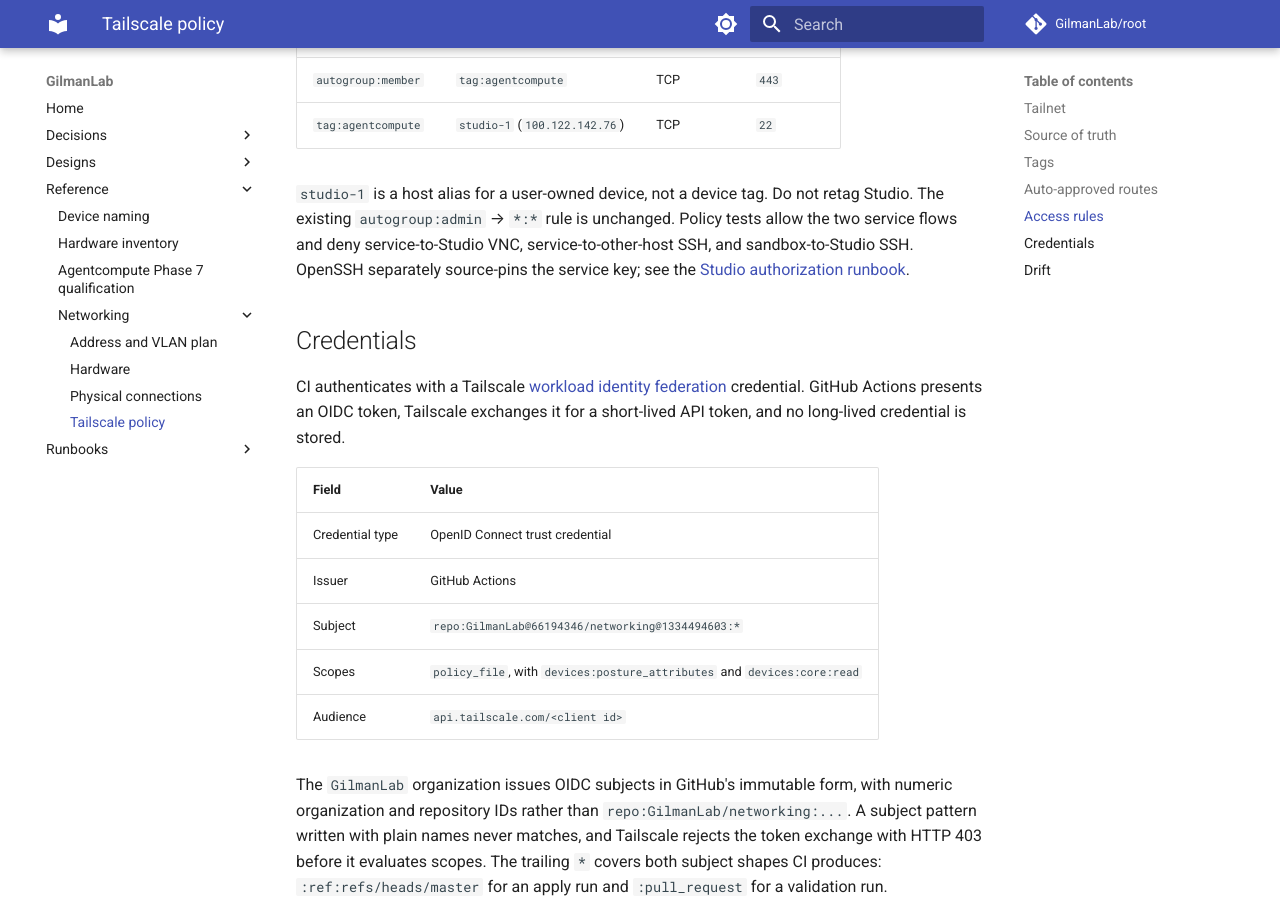
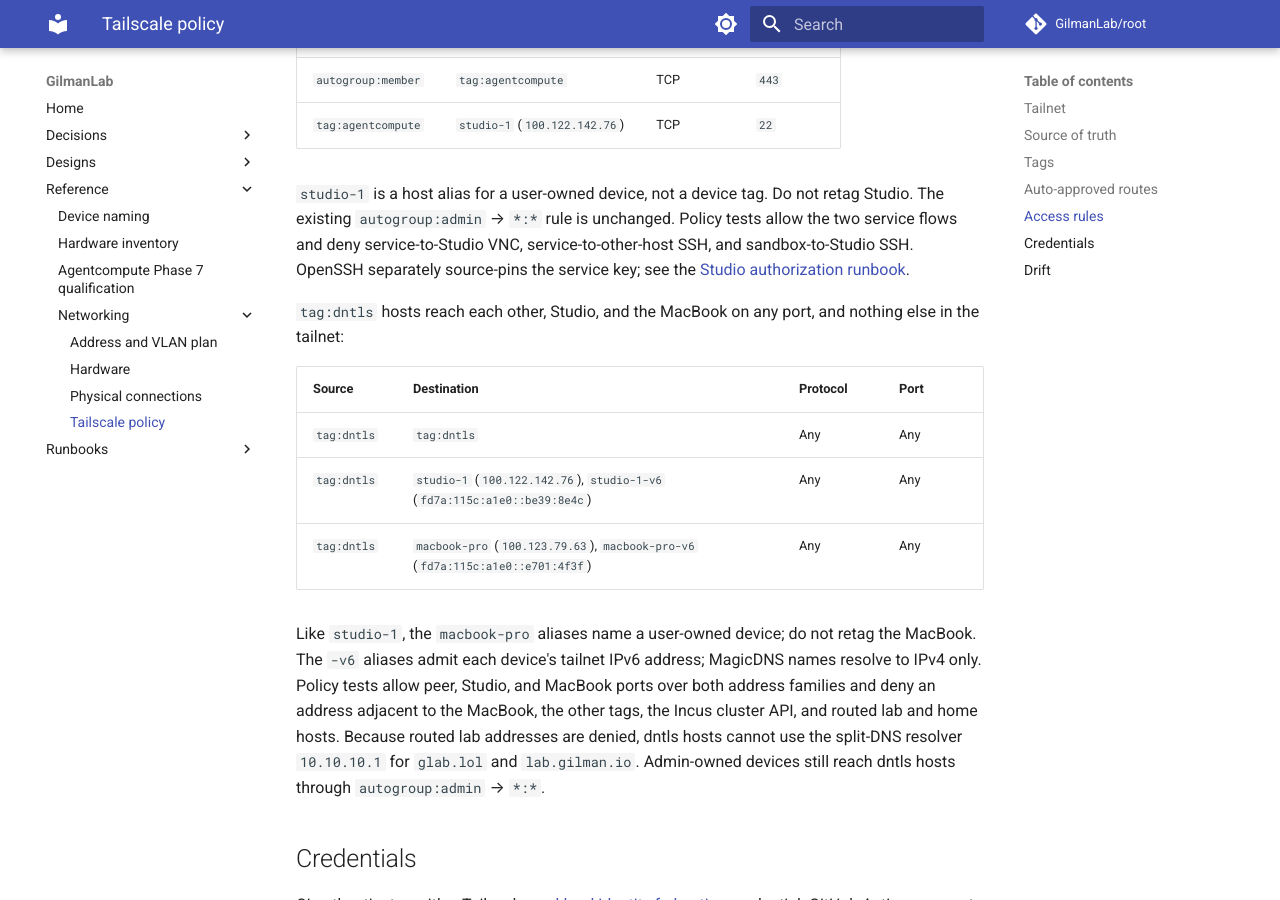
Before and after one commit to GilmanLab/root, an MkDocs documentation site: the page built from docs/docs/reference/networking/tailscale-policy.md, in a window 1280 px wide and 900 px high, scrolled down 2302 px. Built offline with MkDocs 1.6.1 and Material for MkDocs 9.7.7, drawn with Linux system fonts in a browser that asks for light colours; comment, search, counter and statistics services are not loaded; some of the changed text lies outside the part shown.

Commit message:
docs(networking): document tag:dntls isolation rules (#61)

```diff
--- a/docs/docs/reference/networking/tailscale-policy.md
+++ b/docs/docs/reference/networking/tailscale-policy.md
@@ -44,7 +44,7 @@ and trailing commas. Section syntax is documented in Tailscale's
 | `tag:subnet-router` | Devices that advertise lab and home subnet routes into the tailnet | `autogroup:admin` |
 | `tag:sandbox` | Sandbox hosts that accept advertised lab subnet routes | `autogroup:admin` |
 | `tag:agentcompute` | Durable agentcompute HTTPS service | `autogroup:admin` |
-| `tag:dntls` | `dntls` hosts; no tag-specific access rules, so only the `autogroup:admin` → `*:*` rule reaches them | `autogroup:admin` |
+| `tag:dntls` | `dntls` hosts, isolated to each other, Studio, and the MacBook | `autogroup:admin` |
 
 A tagged device is owned by its tag, not by the user who registered it. Removing
 a tag from the policy while a device still carries it leaves that device without
@@ -93,6 +93,24 @@ service-to-other-host SSH, and sandbox-to-Studio SSH. OpenSSH separately
 source-pins the service key; see the
 [Studio authorization runbook](../../runbooks/agentcompute-studio-ssh.md).
 
+`tag:dntls` hosts reach each other, Studio, and the MacBook on any port, and
+nothing else in the tailnet:
+
+| Source | Destination | Protocol | Port |
+| --- | --- | --- | --- |
+| `tag:dntls` | `tag:dntls` | Any | Any |
+| `tag:dntls` | `studio-1` (`100.122.142.76`), `studio-1-v6` (`fd7a:115c:a1e0::be39:8e4c`) | Any | Any |
+| `tag:dntls` | `macbook-pro` (`100.123.79.63`), `macbook-pro-v6` (`fd7a:115c:a1e0::e701:4f3f`) | Any | Any |
+
+Like `studio-1`, the `macbook-pro` aliases name a user-owned device; do not
+retag the MacBook. The `-v6` aliases admit each device's tailnet IPv6 address;
+MagicDNS names resolve to IPv4 only. Policy tests allow peer, Studio, and
+MacBook ports over both address families and deny an address adjacent to the
+MacBook, the other tags, the Incus cluster API, and routed lab and home hosts.
+Because routed lab addresses are denied, dntls hosts cannot use the split-DNS
+resolver `10.10.10.1` for `glab.lol` and `lab.gilman.io`. Admin-owned devices
+still reach dntls hosts through `autogroup:admin` → `*:*`.
+
 ## Credentials
 
 CI authenticates with a Tailscale
```
